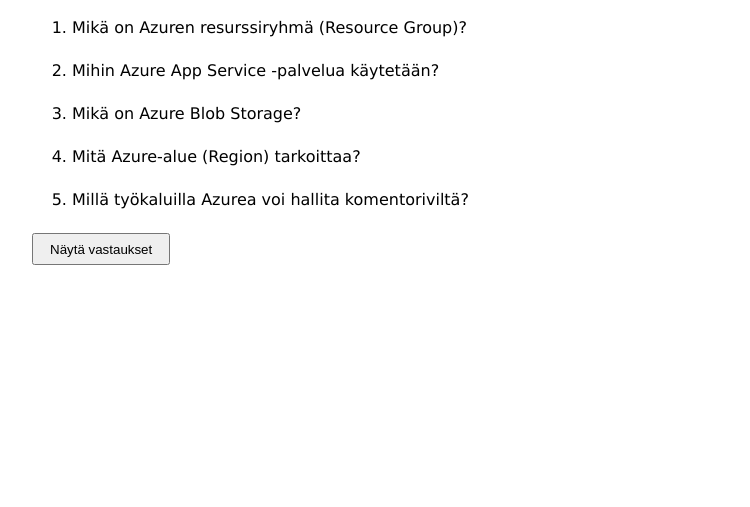
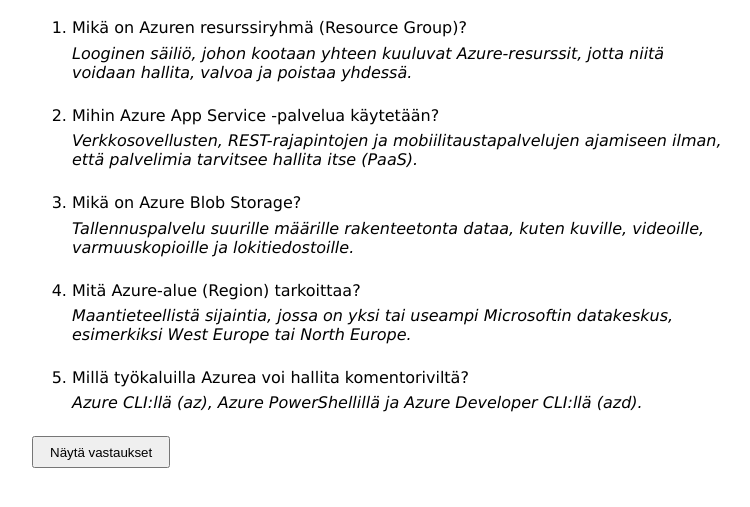
Before and after one commit to erjavuo/exercise-11-evuorio, a plain HTML site: page index.html in a window 1280 px wide. Both pictures are taken after a click on the button "Näytä vastaukset". Shown: the part 73-580 px from the top of the page, without its empty margins (0-750 px from the left). Drawn offline with Linux system fonts and the light colour scheme.

Commit message:
Answers added

```diff
--- a/css/style.css
+++ b/css/style.css
@@ -8,6 +8,16 @@
   margin-bottom: 1.5rem;
 }
 
+.answer {
+  display: none;
+  font-style: italic;
+  margin: 0.4rem 0 0 0;
+}
+
+.answer.visible {
+  display: block;
+}
+
 button {
   padding: 0.4rem 1rem;
   cursor: pointer;
--- a/index.html
+++ b/index.html
@@ -10,11 +10,21 @@
   <h1>Azure: Kysymyksiä ja vastauksia</h1>
 
   <ol>
-    <li>Mikä on Azuren resurssiryhmä (Resource Group)?</li>
-    <li>Mihin Azure App Service -palvelua käytetään?</li>
-    <li>Mikä on Azure Blob Storage?</li>
-    <li>Mitä Azure-alue (Region) tarkoittaa?</li>
-    <li>Millä työkaluilla Azurea voi hallita komentoriviltä?</li>
+    <li>Mikä on Azuren resurssiryhmä (Resource Group)?
+      <p class="answer">Looginen säiliö, johon kootaan yhteen kuuluvat Azure-resurssit, jotta niitä voidaan hallita, valvoa ja poistaa yhdessä.</p>
+    </li>
+    <li>Mihin Azure App Service -palvelua käytetään?
+      <p class="answer">Verkkosovellusten, REST-rajapintojen ja mobiilitaustapalvelujen ajamiseen ilman, että palvelimia tarvitsee hallita itse (PaaS).</p>
+    </li>
+    <li>Mikä on Azure Blob Storage?
+      <p class="answer">Tallennuspalvelu suurille määrille rakenteetonta dataa, kuten kuville, videoille, varmuuskopioille ja lokitiedostoille.</p>
+    </li>
+    <li>Mitä Azure-alue (Region) tarkoittaa?
+      <p class="answer">Maantieteellistä sijaintia, jossa on yksi tai useampi Microsoftin datakeskus, esimerkiksi West Europe tai North Europe.</p>
+    </li>
+    <li>Millä työkaluilla Azurea voi hallita komentoriviltä?
+      <p class="answer">Azure CLI:llä (az), Azure PowerShellillä ja Azure Developer CLI:llä (azd).</p>
+    </li>
   </ol>
 
   <button id="showAnswers">Näytä vastaukset</button>
--- a/js/functions.js
+++ b/js/functions.js
@@ -1 +1,9 @@
-// Vastausten näyttäminen lisätään toisessa versiossa
+// Näytetään vastaukset, kun käyttäjä painaa painiketta
+const button = document.getElementById("showAnswers");
+
+button.addEventListener("click", function () {
+  const answers = document.querySelectorAll(".answer");
+  answers.forEach(function (answer) {
+    answer.classList.add("visible");
+  });
+});
```
